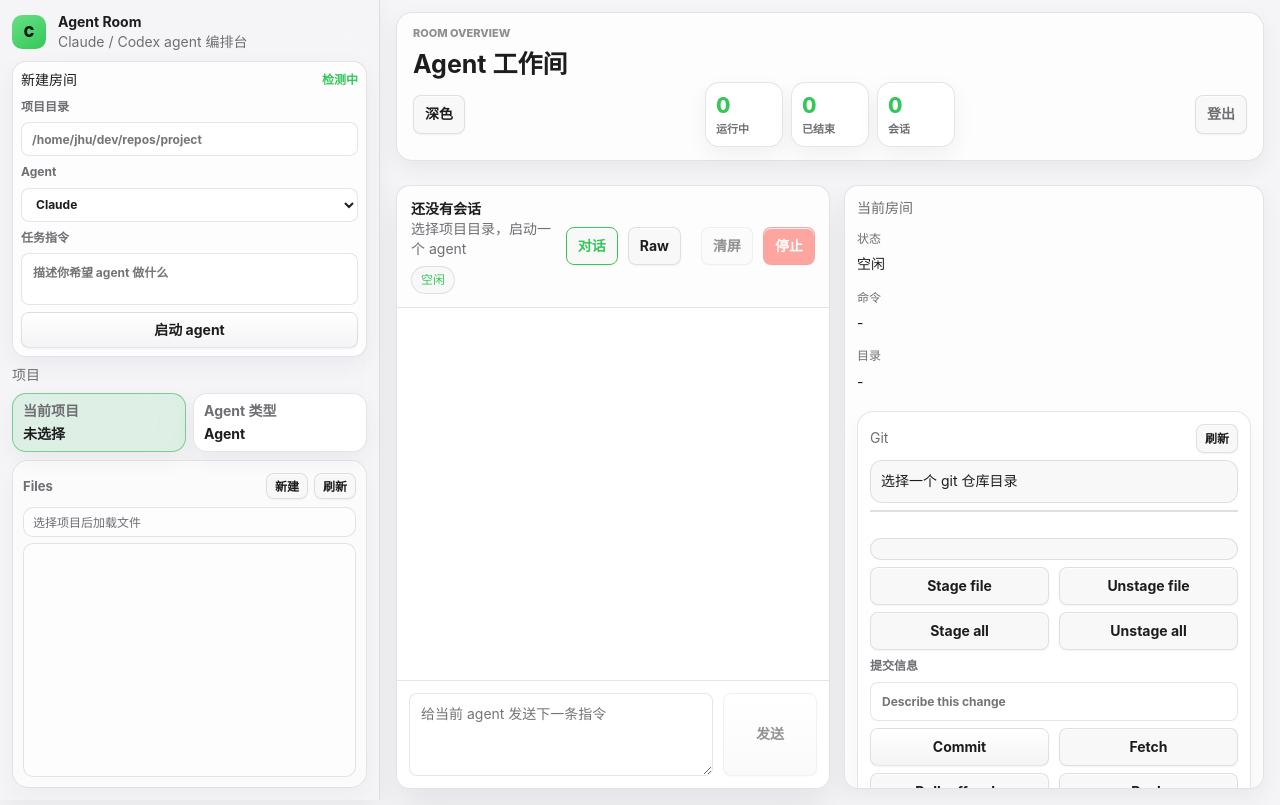
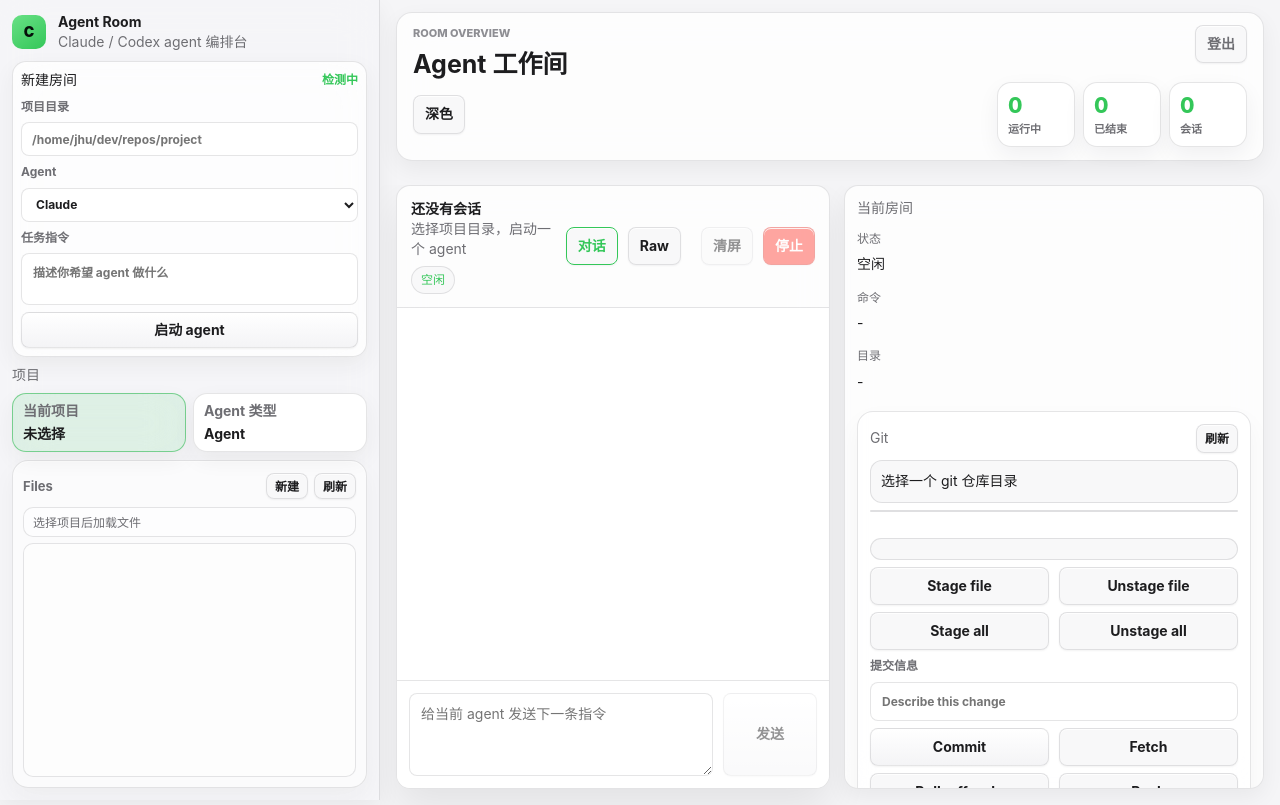
Before and after one commit to ictrektech/cc_setup, a website: page web/public/index.html in a window 1280 px wide. Drawn offline with Linux system fonts and the light colour scheme; no server answers.

Commit message:
Pin logout to viewport corner

```diff
--- a/web/public/styles.css
+++ b/web/public/styles.css
@@ -326,6 +326,10 @@ h1 {
 }
 
 .logout-button {
+  position: fixed;
+  top: 12px;
+  right: 16px;
+  z-index: 30;
   color: var(--muted);
 }
 
```
